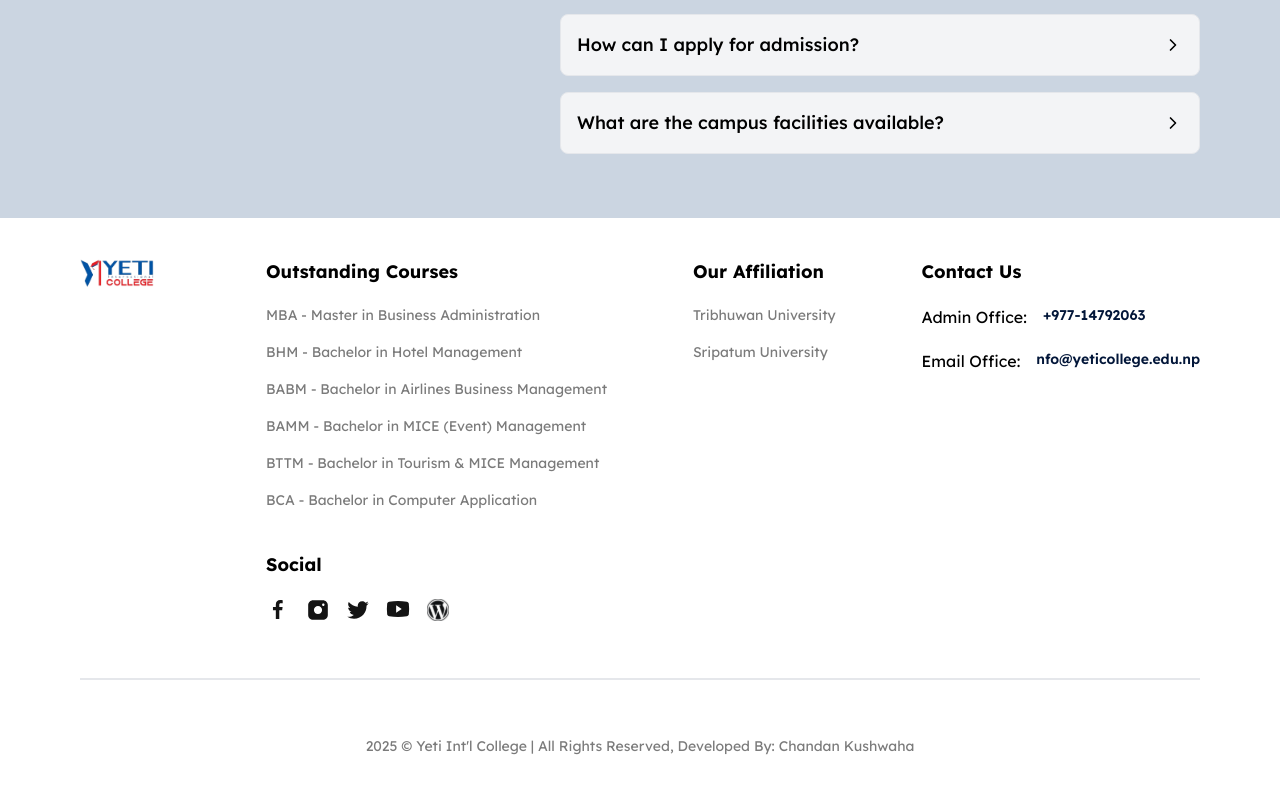
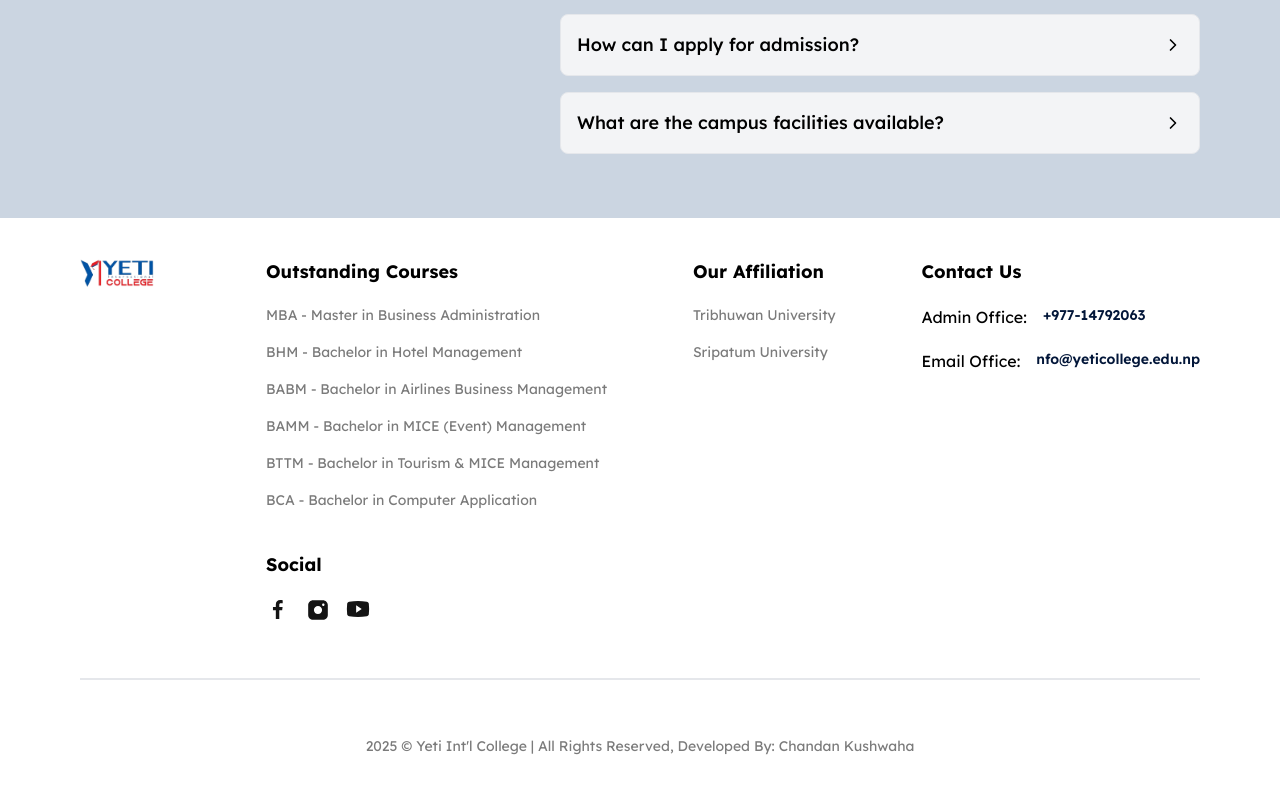
Before and after one commit to puskartiwari/yetiapp, a Next.js app: page / in a window 1280 px wide. Shown: the part 5011-5804 px from the top of the page. Built offline with nearby package versions, Linux system fonts and the light colour scheme.

Commit message:
social media linkage

```diff
--- a/app/about/CEO/page.tsx
+++ b/app/about/CEO/page.tsx
@@ -79,7 +79,7 @@ export default function MessageCeo() {
             </div>
 
             {/* Right: Image */}
-            {/* <div className="flex flex-col items-center">
+            <div className="flex flex-col items-center">
               {msg.image ? (
                 <Image
                   src={msg.image}
@@ -88,10 +88,12 @@ export default function MessageCeo() {
                   height={400}
                   className="rounded-xl shadow-md object-cover"
                 />
-              ) : ( */}
-            <h1 className="text-xl font-bold text-gray-500">Coming soon...</h1>
-            {/* //   )}
-            // </div> */}
+              ) : (
+                <h1 className="text-xl font-bold text-gray-500">
+                  Coming soon...
+                </h1>
+              )}
+            </div>
           </div>
         ))}
       </div>
--- a/components/Footer.tsx
+++ b/components/Footer.tsx
@@ -188,13 +188,35 @@ const Footer = () => {
               </FooterColumn>
             </div>
 
-            <div className="flex flex-col gap-5">
+            {/* <div className="flex flex-col gap-5">
               <FooterColumn title={SOCIALS.title}>
                 <ul className="regular-14 flex gap-4 text-gray-30">
                   {SOCIALS.links.map((link) => (
                     <Link href="/" key={link}>
                       <Image src={link} alt="logo" width={24} height={24} />
                     </Link>
+                  ))}
+                </ul>
+              </FooterColumn>
+            </div> */}
+            <div className="flex flex-col gap-5">
+              <FooterColumn title={SOCIALS.title}>
+                <ul className="regular-14 flex gap-4 text-gray-30">
+                  {SOCIALS.links.map((item, idx) => (
+                    <li key={idx}>
+                      <Link
+                        href={item.url}
+                        target="_blank"
+                        rel="noopener noreferrer"
+                        className="hover:scale-110 transition-transform">
+                        <Image
+                          src={item.icon}
+                          alt="social icon"
+                          width={24}
+                          height={24}
+                        />
+                      </Link>
+                    </li>
                   ))}
                 </ul>
               </FooterColumn>
--- a/constants/index.ts
+++ b/constants/index.ts
@@ -241,13 +241,38 @@ export const FOOTER_CONTACT_INFO = {
   ],
 };
 
+// export const SOCIALS = {
+//   title: "Social",
+//   links: [
+//     "/facebook.svg",
+//     "/instagram.svg",
+//     "/twitter.svg",
+//     "/youtube.svg",
+//     "/wordpress.svg",
+//   ],
+// };
 export const SOCIALS = {
   title: "Social",
   links: [
-    "/facebook.svg",
-    "/instagram.svg",
-    "/twitter.svg",
-    "/youtube.svg",
-    "/wordpress.svg",
+    {
+      icon: "/facebook.svg",
+      url: "https://www.facebook.com/YETICollege",
+    },
+    {
+      icon: "/instagram.svg",
+      url: "https://www.instagram.com/yetiintlcollege/",
+    },
+    // {
+    //   icon: "/twitter.svg",
+    //   url: "https://twitter.com/yourpage",
+    // },
+    {
+      icon: "/youtube.svg",
+      url: "https://www.youtube.com/@YETIInternationalCollege",
+    },
+    // {
+    //   icon: "/wordpress.svg",
+    //   url: "https://yourblog.wordpress.com",
+    // },
   ],
 };
```
